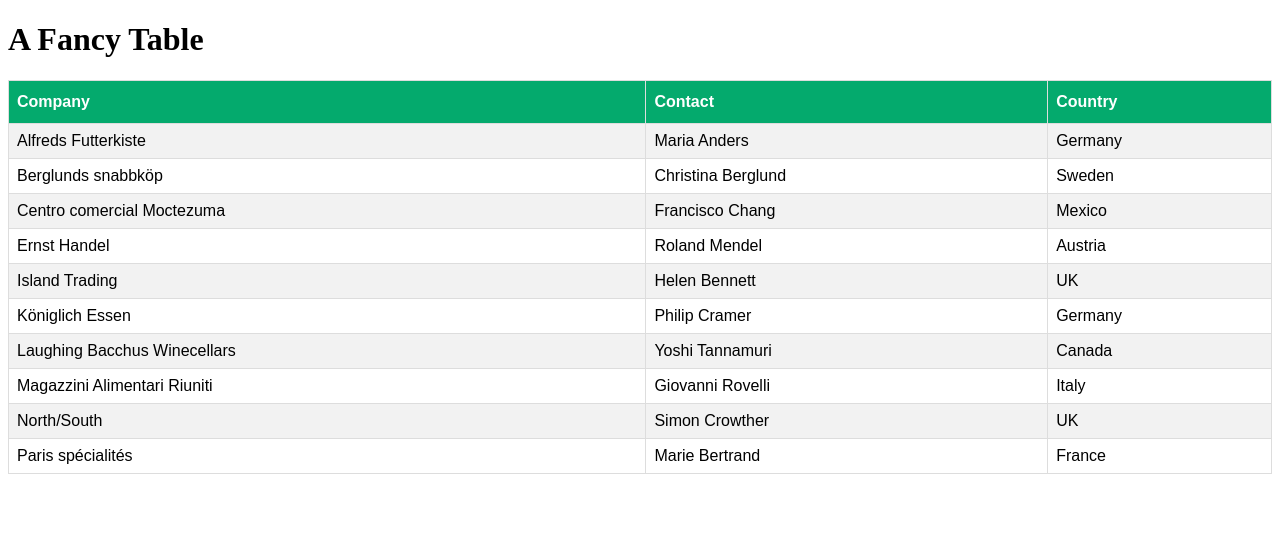
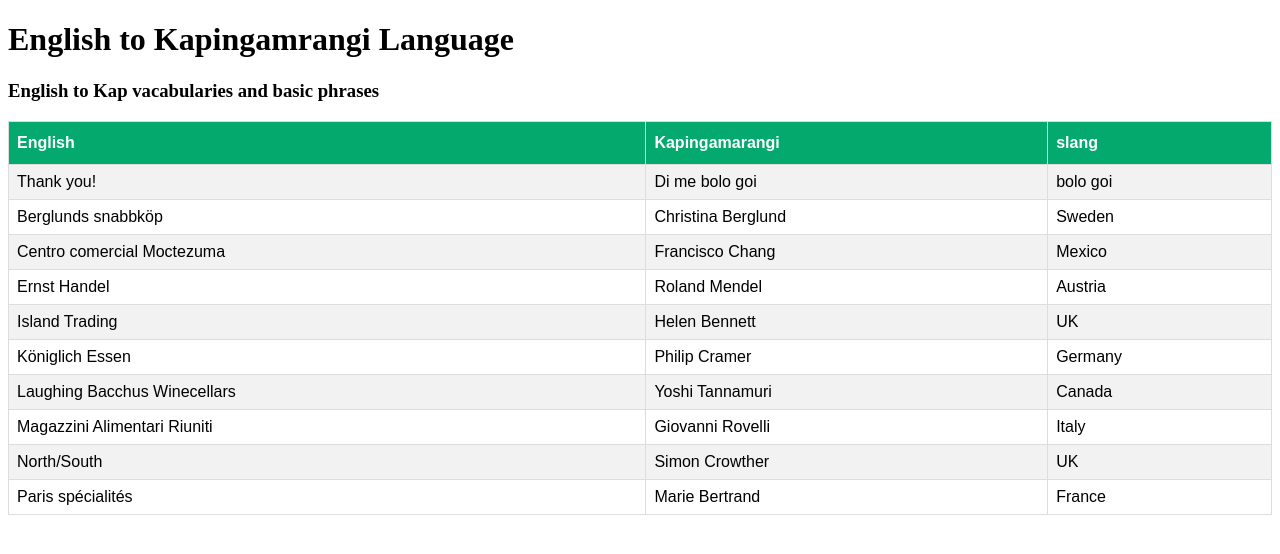
Before and after one commit to minegithub1103/kapdictionary, a plain HTML site: page index.html in a window 1280 px wide. Drawn offline with Linux system fonts and the light colour scheme.

Commit message:
Update index.html

```diff
--- a/index.html
+++ b/index.html
@@ -28,18 +28,19 @@
 </head>
 <body>
 
-<h1>A Fancy Table</h1>
+<h1>English to Kapingamrangi Language</h1>
+<h3>English to Kap vacabularies and basic phrases</h3>
 
 <table id="customers">
   <tr>
-    <th>Company</th>
-    <th>Contact</th>
-    <th>Country</th>
+    <th>English</th>
+    <th>Kapingamarangi</th>
+    <th>slang</th>
   </tr>
   <tr>
-    <td>Alfreds Futterkiste</td>
-    <td>Maria Anders</td>
-    <td>Germany</td>
+    <td>Thank you!</td>
+    <td>Di me bolo goi</td>
+    <td>bolo goi</td>
   </tr>
   <tr>
     <td>Berglunds snabbköp</td>
```
